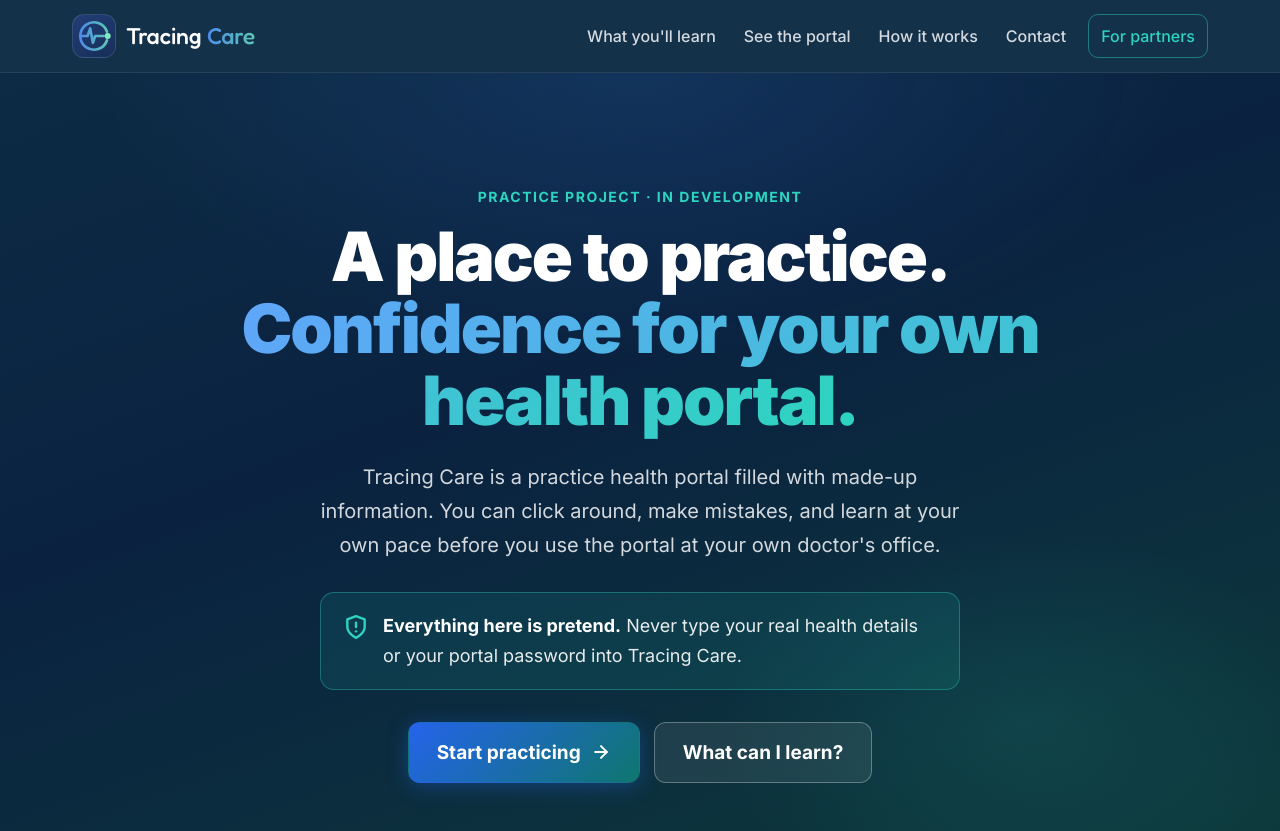
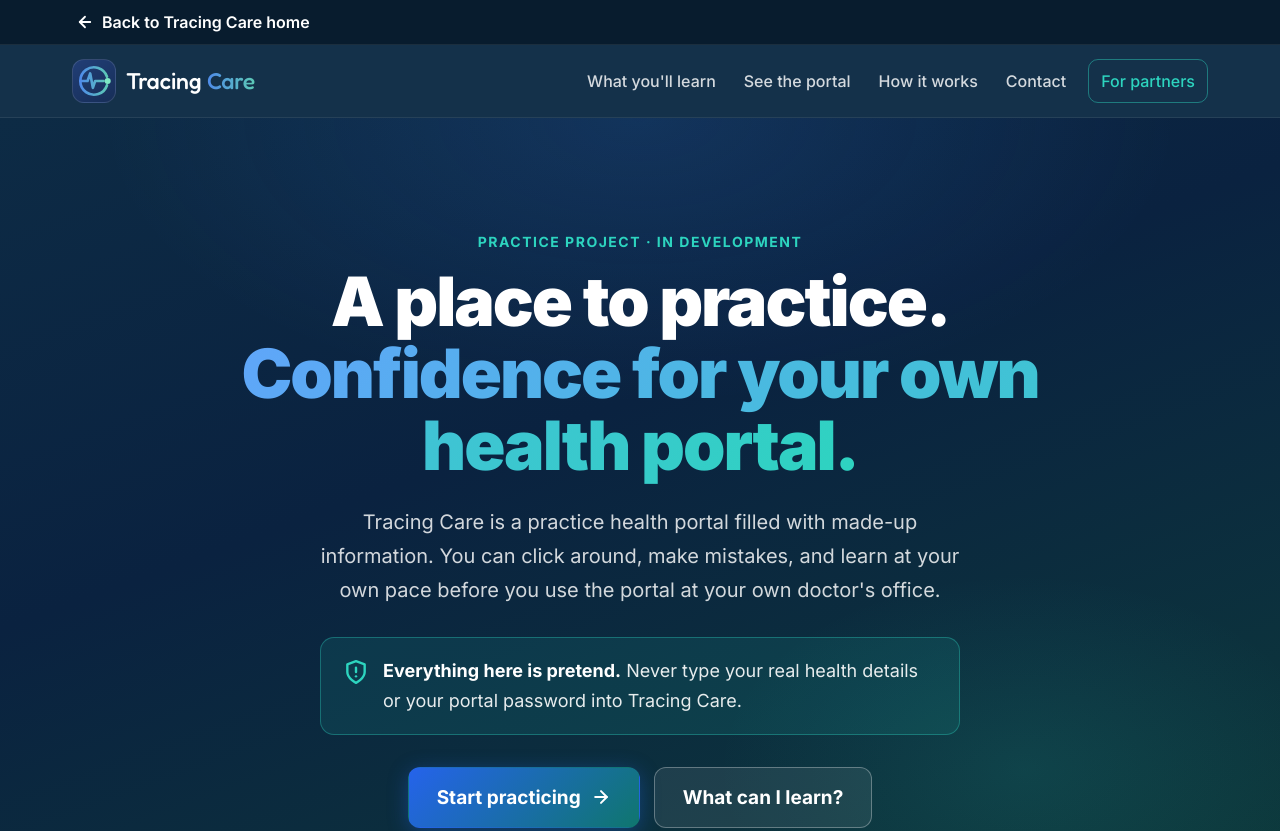
Before and after one commit to dneri85/tracingcare-info, a plain HTML site: page learn.html in a window 1280 px wide. Shown: the top 831 px of the page. Drawn offline with Linux system fonts and the light colour scheme.

Commit message:
Add a consistent back link strip to the learner, practice, and portal pages
Co-Authored-By: Claude Opus 5.5 <noreply@anthropic.com>
Claude-Session: https://claude.ai/code/session_01J2e3AwLVGby9x8Hi44uBX3

```diff
--- a/learn.html
+++ b/learn.html
@@ -163,12 +163,20 @@ footer a{color:var(--white)}
   nav a{font-size:15px;padding:0 10px}
   .btn{width:100%}
 }
+
+/* back link strip, same as the practice and portal pages */
+.tc-back{background:#081C2E;border-bottom:1px solid rgba(255,255,255,.08)}
+.tc-back a{display:inline-flex;align-items:center;gap:8px;min-height:44px;color:#fff;font-size:16px;font-weight:600;text-decoration:none;padding:0 4px;border-radius:8px}
+.tc-back a:hover{color:var(--teal-400)}
+.tc-back a:hover,.tc-back a:focus-visible{text-decoration:underline;text-underline-offset:4px}
+section[id]{scroll-margin-top:132px}
 </style>
 </head>
 <body>
 <a class="skip" href="#main">Skip to main content</a>
 
 <header>
+  <div class="tc-back"><div class="wrap"><a href="/"><svg width="18" height="18" viewBox="0 0 24 24" fill="none" stroke="currentColor" stroke-width="2.4" stroke-linecap="round" stroke-linejoin="round" aria-hidden="true"><line x1="19" y1="12" x2="5" y2="12"/><polyline points="12 19 5 12 12 5"/></svg>Back to Tracing Care home</a></div></div>
   <div class="wrap bar">
     <a class="brand" href="/learn" aria-label="Tracing Care, learner home">
       <span class="brand-mark" aria-hidden="true"><svg viewBox="0 0 100 100" width="38" height="38"><defs><linearGradient id="hg" gradientUnits="userSpaceOnUse" x1="14" y1="50" x2="86" y2="50"><stop offset="0" stop-color="#4F8BEA"/><stop offset="1" stop-color="#5CC9B5"/></linearGradient></defs><path d="M84.24 38.88 A36 36 0 1 0 84.24 61.12" fill="none" stroke="url(#hg)" stroke-width="7" stroke-linecap="round"/><path d="M14 50 H33 L40 30 L47 68 L53 50 H75" fill="none" stroke="url(#hg)" stroke-width="7" stroke-linecap="round" stroke-linejoin="round"/><circle cx="86" cy="50" r="8" fill="#7EE8C4"/></svg></span>
```
